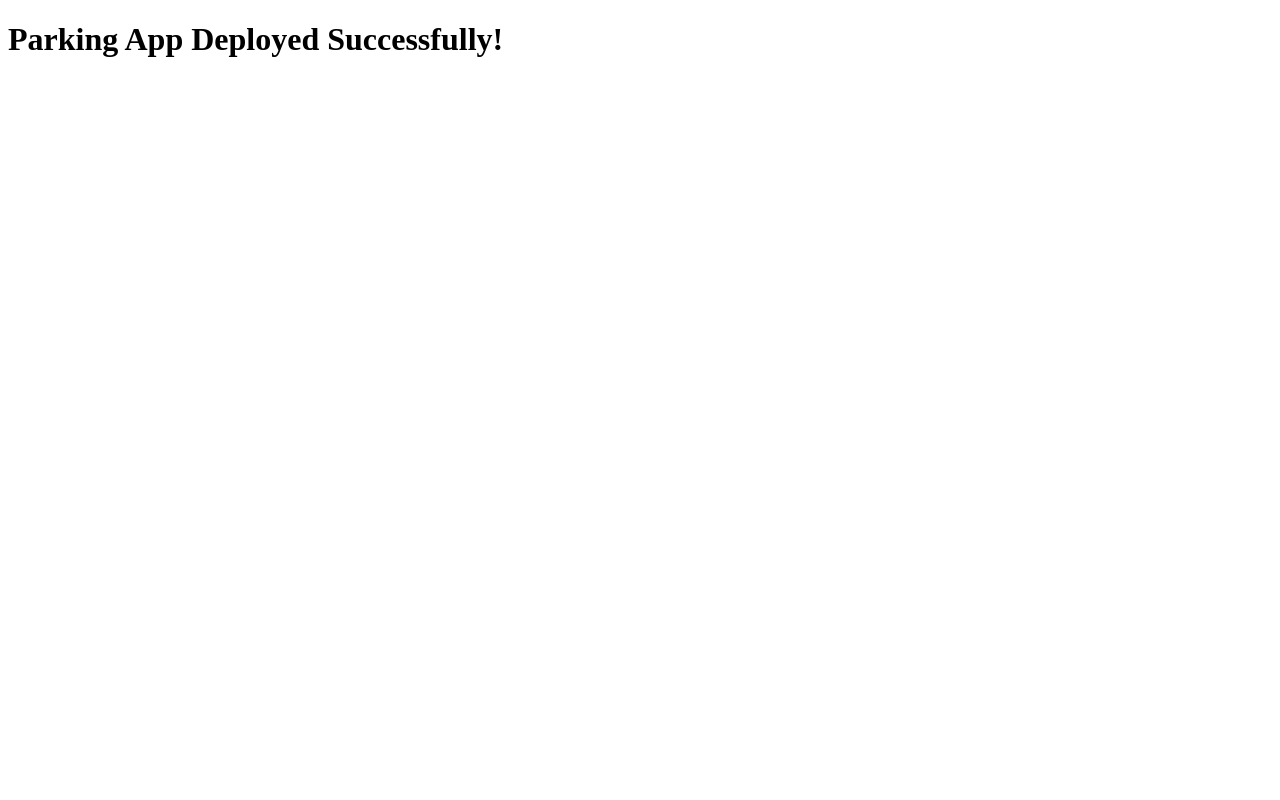
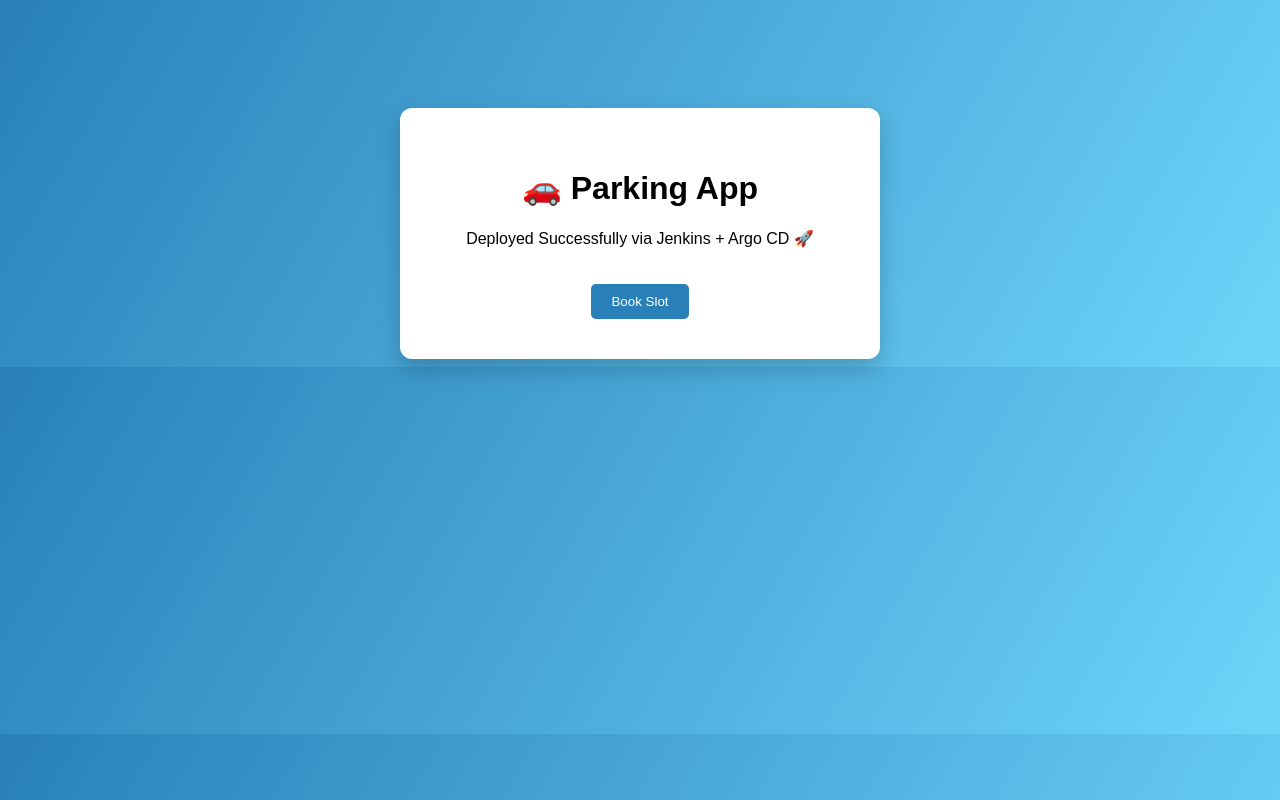
Before and after one commit to vadivelu-dev/jenkins_git_argocd_k8s, a plain HTML site: page index.html in a window 1280 px wide. Drawn offline with Linux system fonts and the light colour scheme.

Commit message:
improve app

```diff
--- a/index.html
+++ b/index.html
@@ -1,9 +1,50 @@
 <!DOCTYPE html>
 <html>
 <head>
-    <title>PARKING APP</title>
+    <title>Parking App</title>
+    <style>
+        body {
+            font-family: Arial;
+            background: linear-gradient(120deg, #2980b9, #6dd5fa);
+            color: white;
+            text-align: center;
+            padding-top: 100px;
+        }
+
+        .card {
+            background: white;
+            color: black;
+            padding: 40px;
+            width: 400px;
+            margin: auto;
+            border-radius: 12px;
+            box-shadow: 0px 10px 25px rgba(0,0,0,0.2);
+        }
+
+        .btn {
+            background: #2980b9;
+            color: white;
+            padding: 10px 20px;
+            border: none;
+            margin-top: 20px;
+            border-radius: 5px;
+            cursor: pointer;
+        }
+
+        .btn:hover {
+            background: #1c5f86;
+        }
+    </style>
 </head>
+
 <body>
-    <h1>Parking App Deployed Successfully!</h1>
+
+    <div class="card">
+        <h1>🚗 Parking App</h1>
+        <p>Deployed Successfully via Jenkins + Argo CD 🚀</p>
+
+        <button class="btn">Book Slot</button>
+    </div>
+
 </body>
 </html>
```
